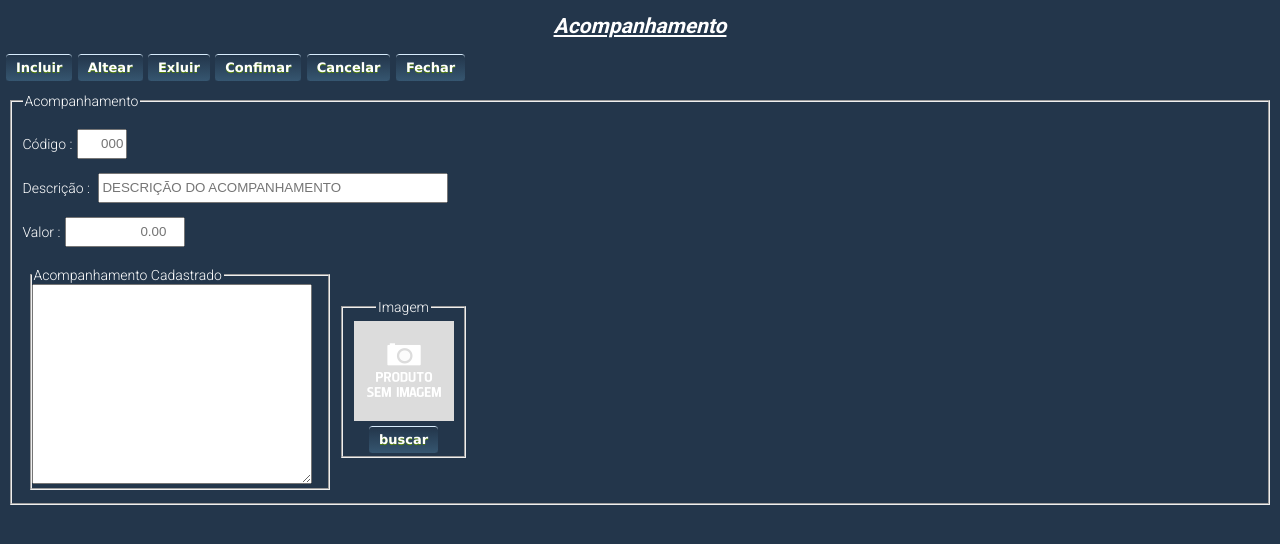
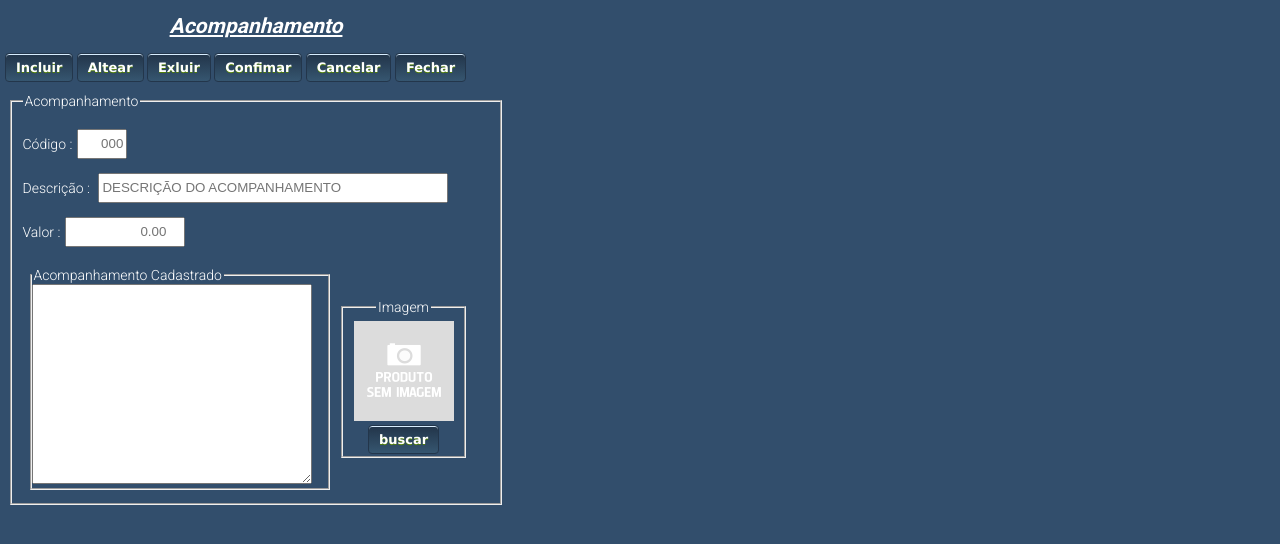
Before and after one commit to Luizinhoaj/sigbr, a PHP site: page /acompanhamento.html in a window 1280 px wide. Shown: the top 544 px of the page. Run offline with PHP 8.4, Linux system fonts and the light colour scheme; some libraries are stand-ins or nearby versions.

Commit message:
Atualização 03/01/2051

```diff
--- a/css/acompanha.css
+++ b/css/acompanha.css
@@ -1,13 +1,20 @@
 :root{
-	--cor-fonte: #fff;
-	--cor-fundo: #23364B;
+	--cor-fonte:   #fff;
+	--cor-fundo:   #324E6C;
+	--cor-menu:	   #23364B;
+	--cor-submenu: #547787;
+	--cor-hover:   #009FE1;
+	--cor-border:  #365670;
+
+	--fonte-geral: 'Poppins', sans-serif;
 }
-
 body{
 	margin: 0;
 	padding: 0;
 	font: 300 14px/18px Roboto;
     background: var(--cor-fundo);
+	width: 40%;
+	height: 50%;
  }
 
  * {
@@ -31,7 +38,7 @@
 	border-color: #23364B;
 	background:linear-gradient(to bottom, #23364B 5%, #365670 100%);
 	box-shadow:inset 0px 1px 0px 0px #d7ecfd;
-	color:#fff;
+	color: var(--cor-fonte);
 	text-shadow:0px 1px 0px #528009;
 }
 
```
Also changed, not shown: css/principal.css (+12 -3 lines), principal.html (+15 -5 lines).
